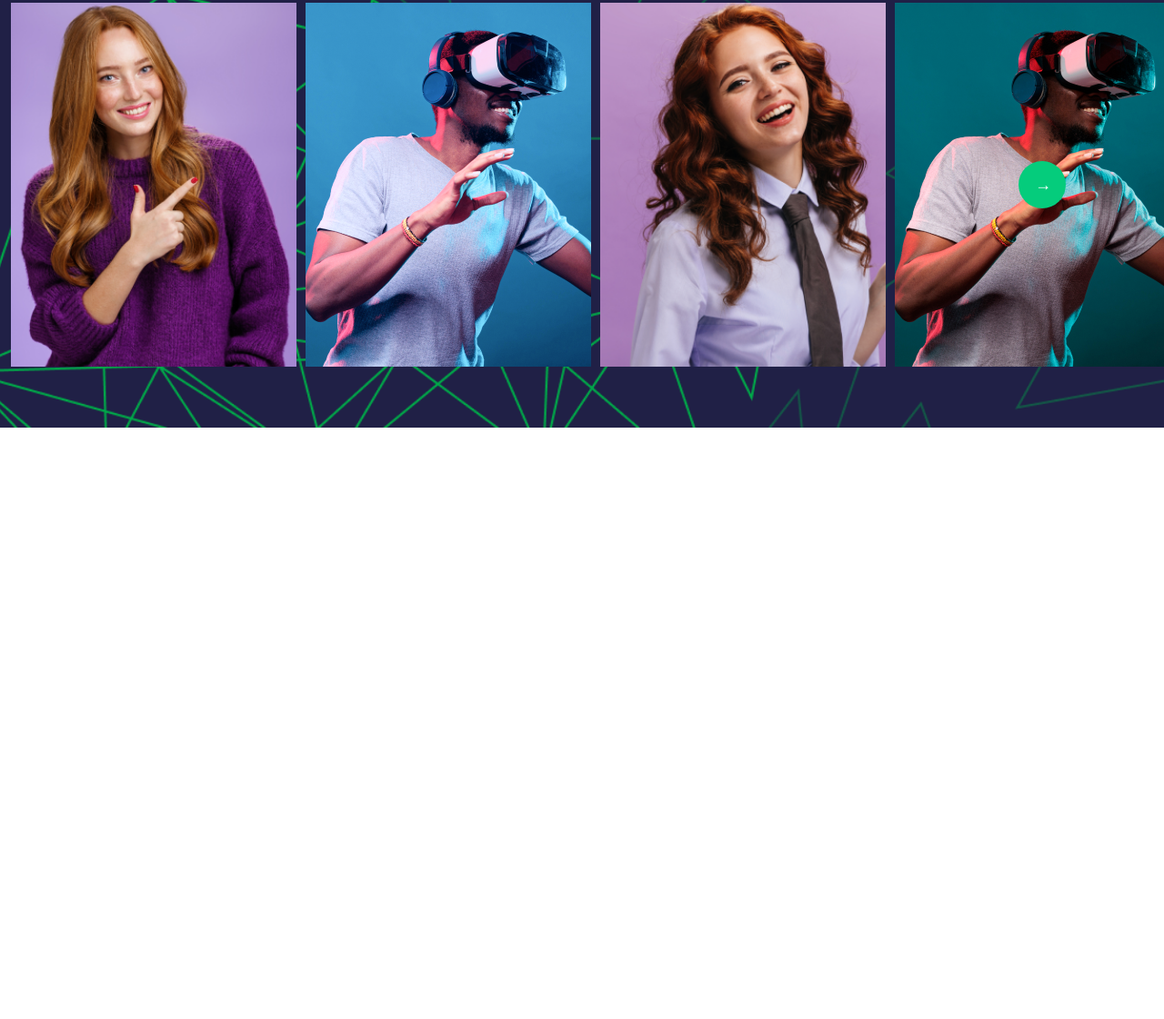
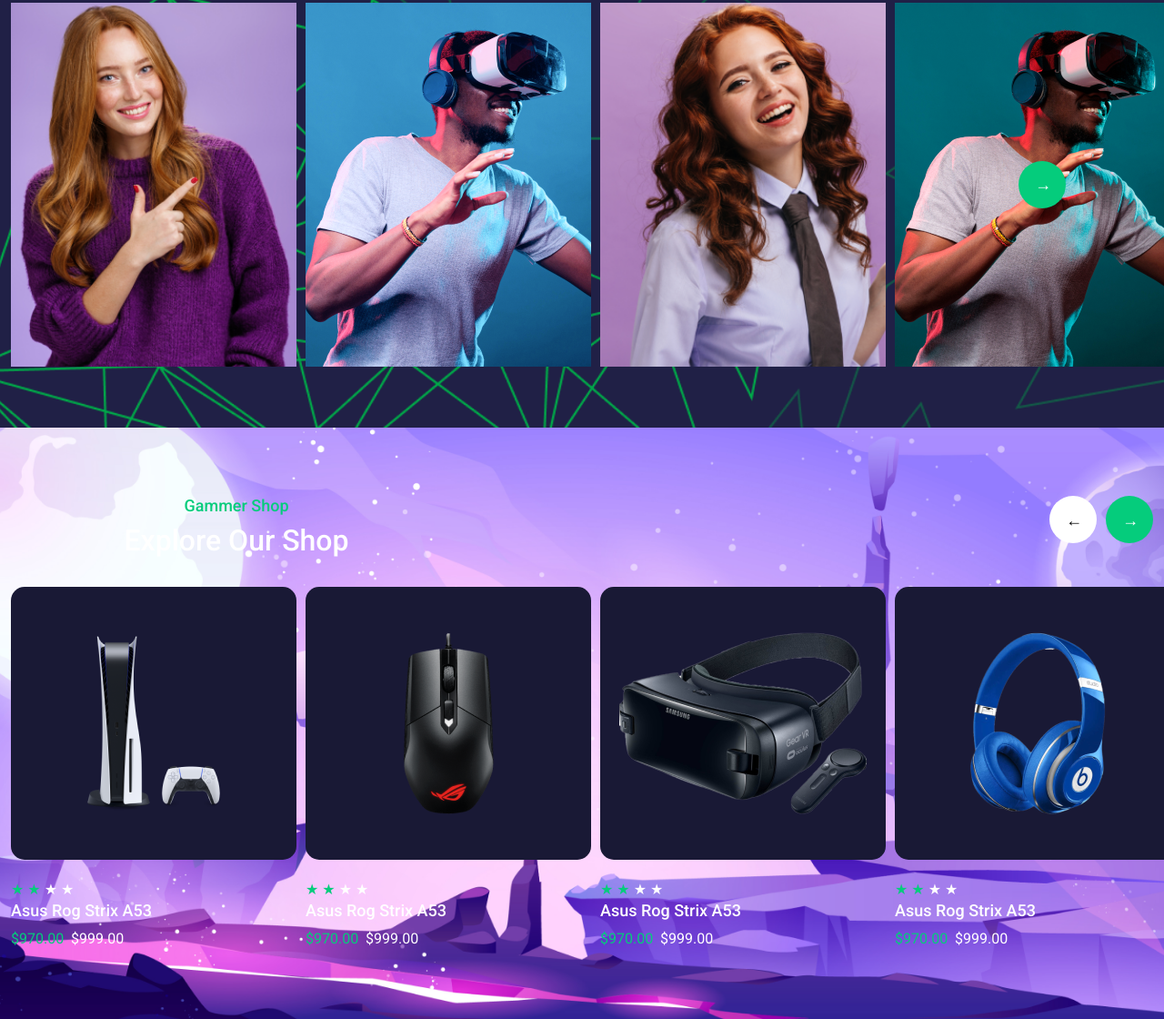
Before and after one commit to DominikKnapczyk/proj-html-vuejs, a plain HTML site: page index.html in a window 1280 px wide. Shown: the part 6880-8000 px from the top of the page at 91% size. Before the commit the page ends 7350 px from the top, so only its background shows below. Drawn offline with nearby package versions, Linux system fonts and the light colour scheme.

Commit message:
+ Shop section

```diff
--- a/css/main.css
+++ b/css/main.css
@@ -339,3 +339,40 @@
   background-repeat: no-repeat;
   background-size: cover;
 }
+
+/* SECTION 9 - SHOP */
+
+.shop-section {
+  background-color: #202046;
+  height: 650px;
+  background-image: url(../img/shop-bg.png);
+  background-position: center;
+  background-repeat: no-repeat;
+  background-size: cover;
+}
+
+.shop-container {
+  width: 100%;
+}
+
+.shop-card {
+  height: 400px;
+  margin-right: 10px;
+}
+
+.shop-card-top {
+  height: 300px;
+  position: relative;
+  background-color: #191935;
+  display: flex;
+  justify-content: center;
+  align-items: center;
+  border-radius: 15px;
+}
+
+.shop-card-bottom {
+  height: 100px;
+  display: flex;
+  align-items: center;
+  margin-top: 10px;
+}
--- a/index.html
+++ b/index.html
@@ -598,7 +598,7 @@
 
 			</div>
 		</section>
-		<!-- EIGHT SECTION - client-sectio -->
+		<!-- EIGHT SECTION - client-section -->
 		<section class="client-section d-flex flex-column align-items-center justify-content-center">
 			<div class="container-xxl my-4">
 				<div class="col-6 text-center">
@@ -618,6 +618,89 @@
 				</div>
 			</div>
 		</section>
+		<!-- NINTH SECTION - shop-section -->
+		<section class="shop-section d-flex flex-column align-items-center justify-content-center">
+			<div class="container-xxl my-4">
+				<div class="text-center ms-5">
+					<div class="d-flex justify-content-between">
+						<div>
+							<h3 class="green1">Gammer Shop</h3>
+							<h2 class="wh400">Explore Our Shop</h2>
+						</div>
+						<div>
+							<button class="button1 play-button bg-white">&larr;</button>
+							<button class="button1 play-button text-white">&rarr;</button>
+						</div>
+					</div>
+				</div>
+
+				<div class="shop-container d-flex mt-4">
+					<!-- CARD 1 -->
+					<div class="shop-card col-3">
+						<div class="shop-card-top">
+							<img src="./img/s1.png" alt="">
+						</div>
+						<div class="shop-card-bottom">
+							<div>
+								<span class="green1">&#9733; &#9733;</span>
+								<span> &#9733; &#9733;</span>
+								<h3 class="text-white">Asus Rog Strix A53</h3>
+								<span class="green1">$970.00</span>
+								<span>&nbsp; $999.00</span>
+							</div>
+						</div>
+					</div>
+
+					<!-- CARD 2 -->
+					<div class="shop-card col-3">
+						<div class="shop-card-top">
+							<img src="./img/s2.png" alt="">
+						</div>
+						<div class="shop-card-bottom">
+							<div>
+								<span class="green1">&#9733; &#9733;</span>
+								<span> &#9733; &#9733;</span>
+								<h3 class="text-white">Asus Rog Strix A53</h3>
+								<span class="green1">$970.00</span>
+								<span>&nbsp; $999.00</span>
+							</div>
+						</div>
+					</div>
+
+					<!-- CARD 3 -->
+					<div class="shop-card col-3">
+						<div class="shop-card-top">
+							<img src="./img/s3.png" alt="">
+						</div>
+						<div class="shop-card-bottom">
+							<div>
+								<span class="green1">&#9733; &#9733;</span>
+								<span> &#9733; &#9733;</span>
+								<h3 class="text-white">Asus Rog Strix A53</h3>
+								<span class="green1">$970.00</span>
+								<span>&nbsp; $999.00</span>
+							</div>
+						</div>
+					</div>
+
+					<!-- CARD 4 -->
+					<div class="shop-card col-3">
+						<div class="shop-card-top">
+							<img src="./img/s4.png" alt="">
+						</div>
+						<div class="shop-card-bottom">
+							<div>
+								<span class="green1">&#9733; &#9733;</span>
+								<span> &#9733; &#9733;</span>
+								<h3 class="text-white">Asus Rog Strix A53</h3>
+								<span class="green1">$970.00</span>
+								<span>&nbsp; $999.00</span>
+							</div>
+						</div>
+					</div>
+				</div>
+			</div>
+		</section>
 	</main>
 
 	<!-- FOOTER -->
```
